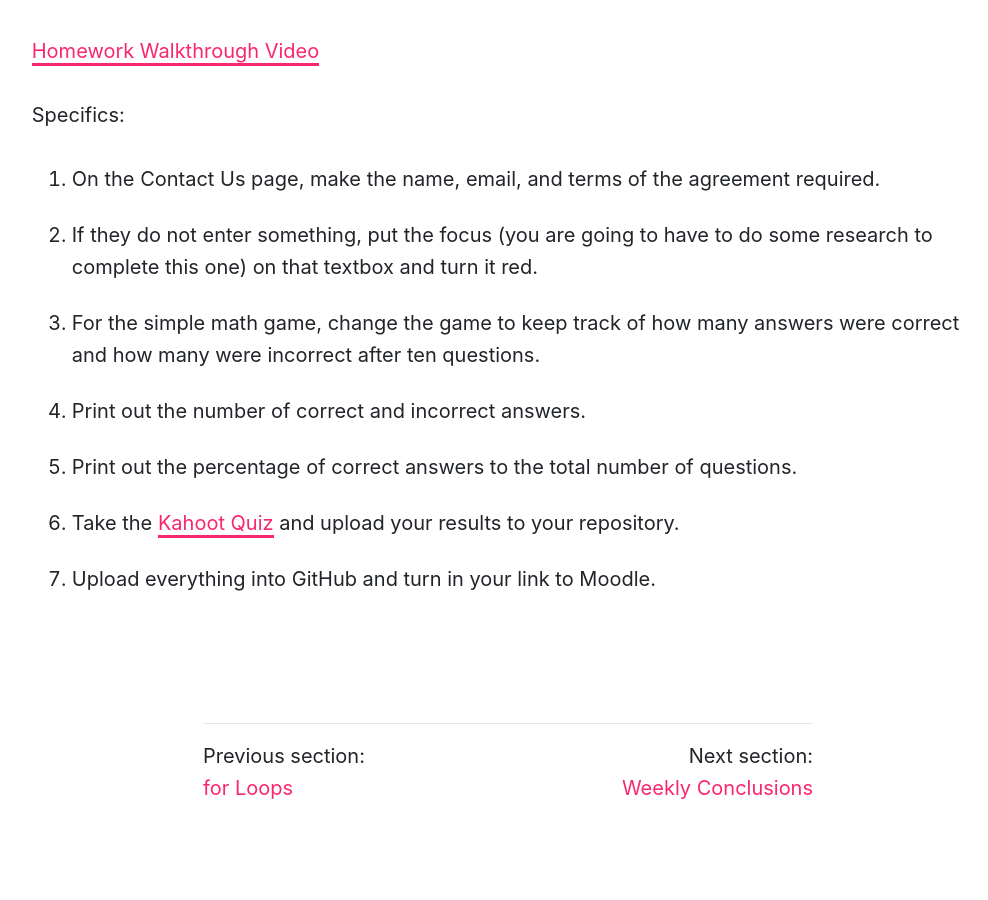
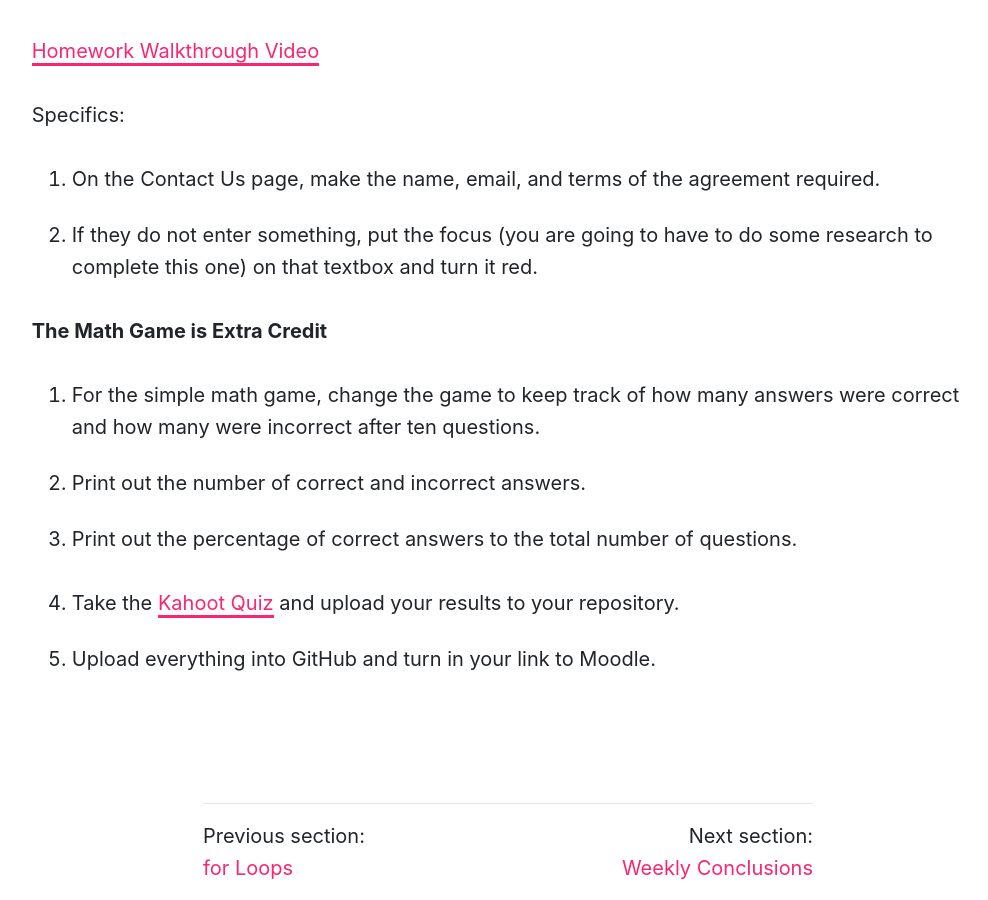
Before and after one commit to Montana-Media-Arts/120_CreativeCoding1-Fall2020, a Jekyll site: the page built from modules/week-8/_posts/2017-01-20-homework.md, in a window 1280 px wide and 900 px high, scrolled down 802 px. Shown: the whole window, without its empty margins (132-1120 px from the left). Built offline with Jekyll 4.4.1, drawn with Linux system fonts in a browser that asks for light colours; nearby versions of some CDN libraries; before the commit the page ends 1622 px from its top, so only the background shows below that.

Commit message:
Updated the homework

```diff
--- a/modules/week-8/_posts/2017-01-20-homework.md
+++ b/modules/week-8/_posts/2017-01-20-homework.md
@@ -16,8 +16,12 @@ Specifics:
 
 1. On the Contact Us page, make the name, email, and terms of the agreement required.
 2. If they do not enter something, put the focus (you are going to have to do some research to complete this one) on that textbox and turn it red.
+
+**The Math Game is Extra Credit**
 3. For the simple math game, change the game to keep track of how many answers were correct and how many were incorrect after ten questions.
 4. Print out the number of correct and incorrect answers.
 5. Print out the percentage of correct answers to the total number of questions.
+
+
 6. Take the <a href="https://kahoot.it/challenge/04416611?challenge-id=84387498-97d5-4d82-ae4e-eabb1c94cf58_1601847641824" target="_new">Kahoot Quiz</a> and upload your results to your repository.
 7. Upload everything into GitHub and turn in your link to Moodle.
```
